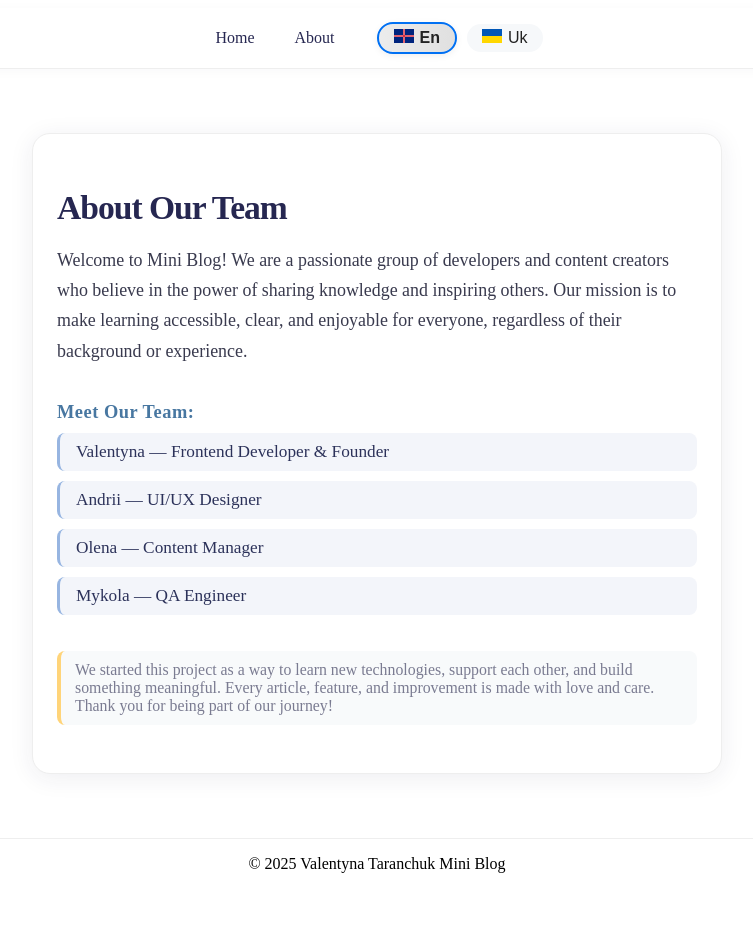
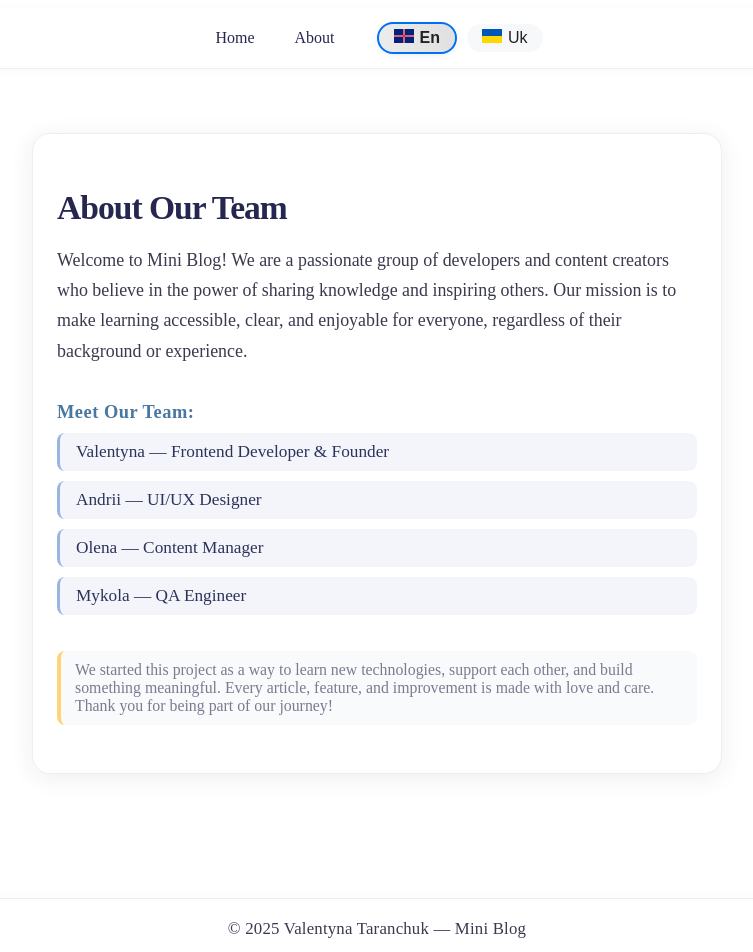
Before and after one commit to valentyna88/mini-blog, a Next.js app: page /en/about in a window 1280 px wide. Shown: the top 952 px of the page, without its empty margins (263-1016 px from the left). Before the commit the page ends 897 px from the top, so only its background shows below. Built offline with nearby package versions, Linux system fonts and the light colour scheme.

Commit message:
style(footer): add Footer styles

```diff
--- a/src/app/components/Footer/Footer.jsx
+++ b/src/app/components/Footer/Footer.jsx
@@ -1,14 +1,10 @@
+import styles from "./Footer.module.css";
+
 export default function Footer({ dict }) {
   return (
-    <footer
-      style={{
-        padding: "16px",
-        borderTop: "1px solid #eee",
-        textAlign: "center",
-      }}
-    >
-      &copy; {new Date().getFullYear()} Valentyna Taranchuk{" "}
-      {dict.footer.copyright}
+    <footer className={styles.footer}>
+      &copy; {new Date().getFullYear()} Valentyna Taranchuk —{" "}
+      {dict.footer?.copyright}
     </footer>
   );
 }
--- /dev/null
+++ b/src/app/components/Footer/Footer.module.css
@@ -0,0 +1,20 @@
+.footer {
+  width: 100%;
+  background: #fff;
+  border-top: 1px solid #eee;
+  padding: 16px 0;
+  text-align: center;
+  font-size: 0.98rem;
+  color: #393a4e;
+  box-shadow: 0 -2px 12px rgba(40, 40, 80, 0.02);
+  letter-spacing: 0.2px;
+  margin-top: 40px;
+}
+
+@media (min-width: 768px) {
+  .footer {
+    font-size: 1.05rem;
+    padding: 20px 0;
+    margin-top: 60px;
+  }
+}
```
